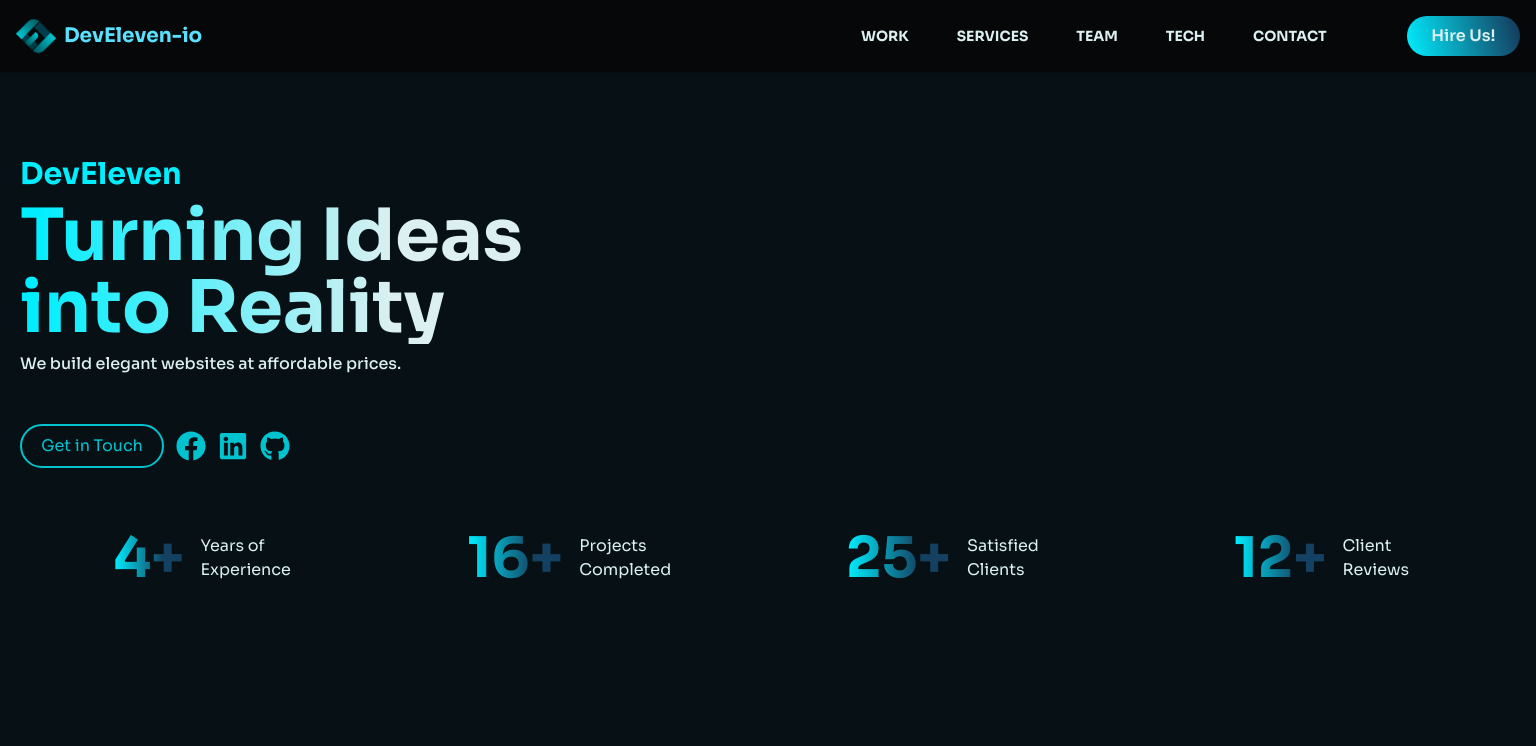
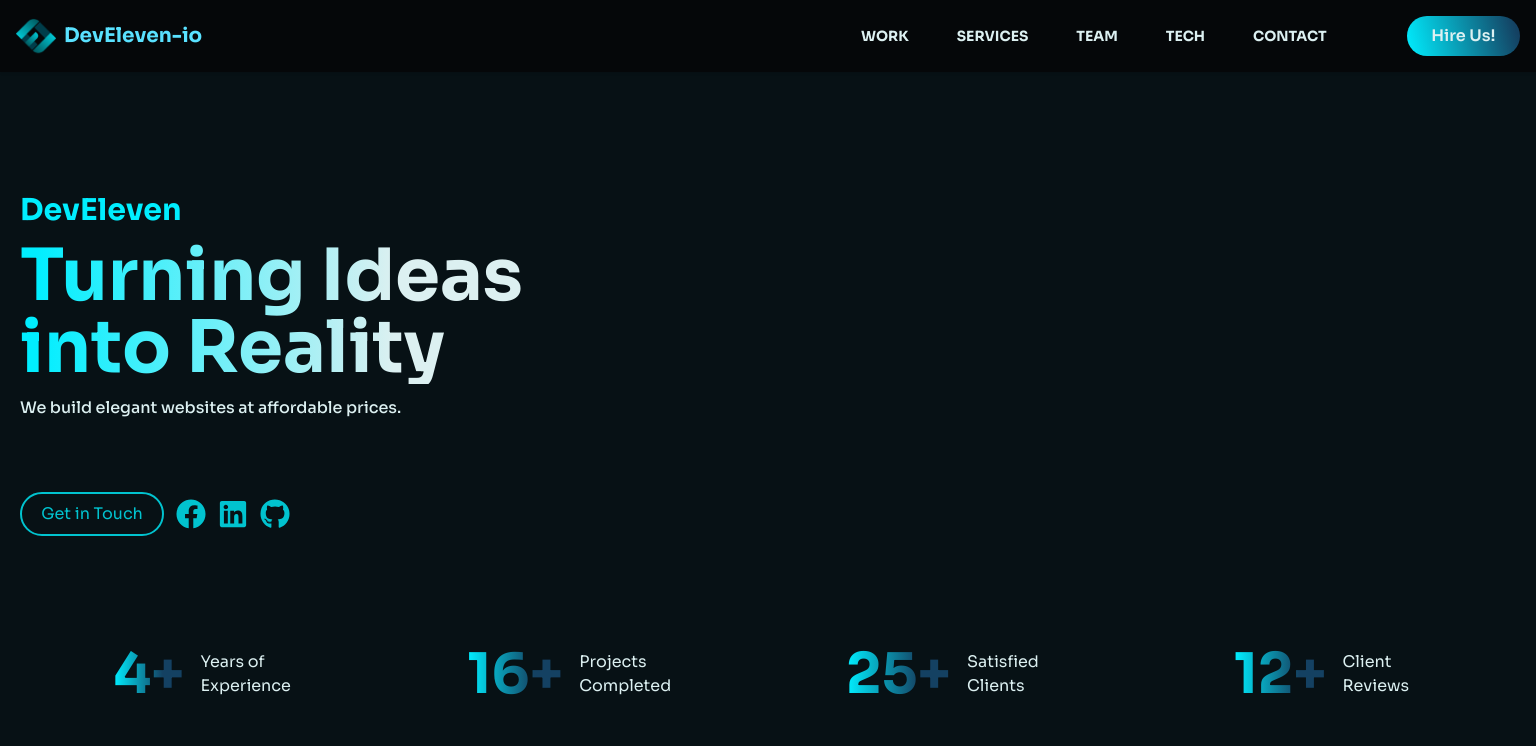
Before and after one commit to DEVELEVEN-io/develeven-io, a Next.js app: page / in a window 1536 px wide. Shown: the top 746 px of the page. Built offline with nearby package versions, Linux system fonts and the light colour scheme.

Commit message:
added spacing in header for larger displays

```diff
--- a/src/app/globals.css
+++ b/src/app/globals.css
@@ -204,3 +204,21 @@
   }
 
 }
+
+@media (min-width: 1440px) {
+  .header {
+    @apply pt-14;
+  }
+
+  .header h1 {
+    @apply my-3
+  }
+
+  .header .no-name {
+    @apply my-14;
+  }
+
+  .achievements {
+    @apply my-10;
+  }
+}
```
Also changed, not shown: src/app/app.css (line endings or trailing spaces).
